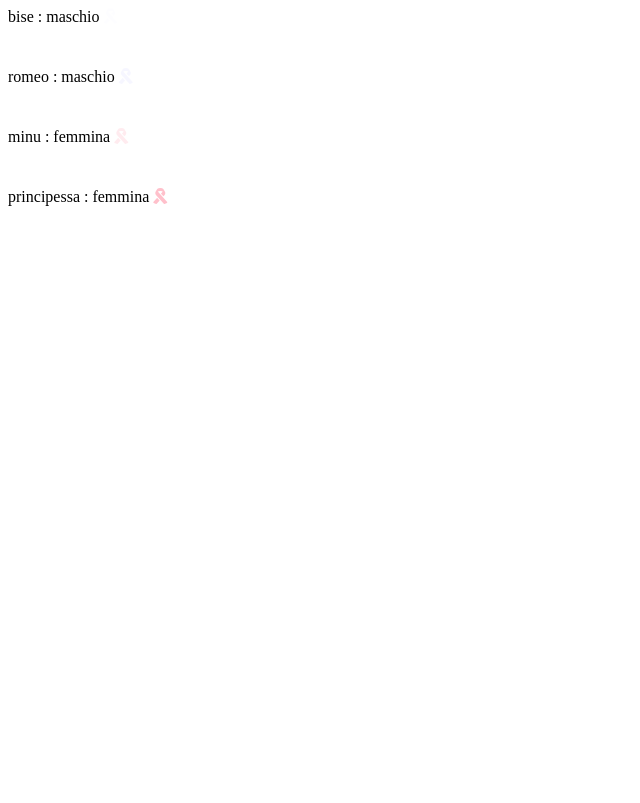
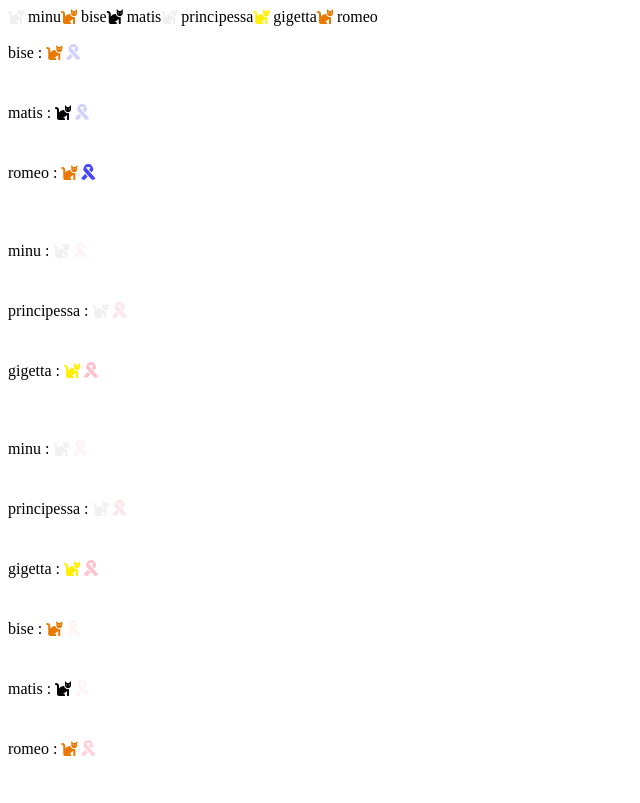
Before and after one commit to SalvalajoRiccardo/js-es6-cats, a plain HTML site: page index.html in a window 1280 px wide. Shown: the whole page, without its empty margins (0-640 px from the left). Drawn offline with Linux system fonts and the light colour scheme.

Commit message:
fine spero giusto

```diff
--- a/index.html
+++ b/index.html
@@ -8,6 +8,10 @@
     <title>gattini</title>
 </head>
 <body>
+    <div id="gatti">
+
+    </div>
+
     <div id="maschi">
 
     </div>
@@ -17,6 +21,11 @@
     </div>
 
 
+    <div id="ladyfirst">
+
+    </div>
+
+
     <script src="js/script.js"></script>
 </body>
 </html>
--- a/js/script.js
+++ b/js/script.js
@@ -2,32 +2,44 @@
 const gatti = [
     {
         nome: 'minu',
-        eta: 0.3,
-        colore: '#a432a8',
+        eta: 1.3,
+        colore: '#f0f0f0',
         sesso: 'femmina'
     },
     {
         nome: 'bise',
-        eta: 0.3,
-        colore: '#fff000',
+        eta: 1.3,
+        colore: '#e97801',
+        sesso: 'maschio'
+    },
+    {
+        nome: 'matis',
+        eta: 1.3,
+        colore: '#000000',
         sesso: 'maschio'
     },
     {
         nome: 'principessa',
-        eta: 2.0,
-        colore: '#a472a9',
+        eta: 3.0,
+        colore: '#f0f0f0',
+        sesso: 'femmina'
+    },
+    {
+        nome: 'gigetta',
+        eta: 7.3,
+        colore: '#fff000',
         sesso: 'femmina'
     },
     {
         nome: 'romeo',
-        eta: 3.3,
-        colore: '#f0f0f0',
+        eta: 5.3,
+        colore: '#e97801',
         sesso: 'maschio'
     }
 ];
 
 gatti.forEach((elemento) => {
-    console.log(elemento.colore, elemento.nome);
+    document.getElementById("gatti").innerHTML += `<i style="color:${elemento.colore}" class="fas fa-cat"></i>  ${elemento.nome}`
 });
 
 
@@ -37,6 +49,7 @@ let maschi = gatti.filter((gat) => {
         return true
     }
 });
+
 let femmine = gatti.filter((gat) => {
     if(gat.sesso == 'femmina') {
         return true
@@ -49,9 +62,21 @@ console.log(femmine);
 
 
 maschi.forEach((gat) => {
-    document.getElementById('maschi').innerHTML += `${gat.nome} : ${gat.sesso} <i style="color: blue; height: 60px;;opacity:${gat.eta}%" class="fas fa-ribbon"></i> <br>`
+    let opacita = (gat.eta / 7.3)
+    document.getElementById('maschi').innerHTML += `<br>${gat.nome} : <i style="color:${gat.colore}" class="fas fa-cat"></i>  <i style="color: blue; height: 60px; opacity:${opacita}" class="fas fa-ribbon"></i> `
 });
 
 femmine.forEach((gat) => {
-    document.getElementById('femmine').innerHTML += `${gat.nome} : ${gat.sesso} <i style="color: pink; height: 60px;opacity:${gat.eta};" class="fas fa-ribbon"></i> <br>`
+    let opacita = (gat.eta / 7.3)
+    document.getElementById('femmine').innerHTML += `<br>${gat.nome} : <i style="color:${gat.colore}" class="fas fa-cat"></i>  <i style="color: pink; height: 60px; opacity:${opacita}" class="fas fa-ribbon"></i> `
 });
+
+const ladyFirst = [...femmine, ...maschi];
+console.log(ladyFirst);
+
+// document.getElementById('ladyfirst').innerHTML = ladyFirst
+
+ladyFirst.forEach((gat) => {
+    let opacita = (gat.eta / 7.3)
+    document.getElementById('ladyfirst').innerHTML += `<br>${gat.nome} : <i style="color:${gat.colore}" class="fas fa-cat"></i>  <i style="color: pink; height: 60px; opacity:${opacita}" class="fas fa-ribbon"></i> `
+});
```
